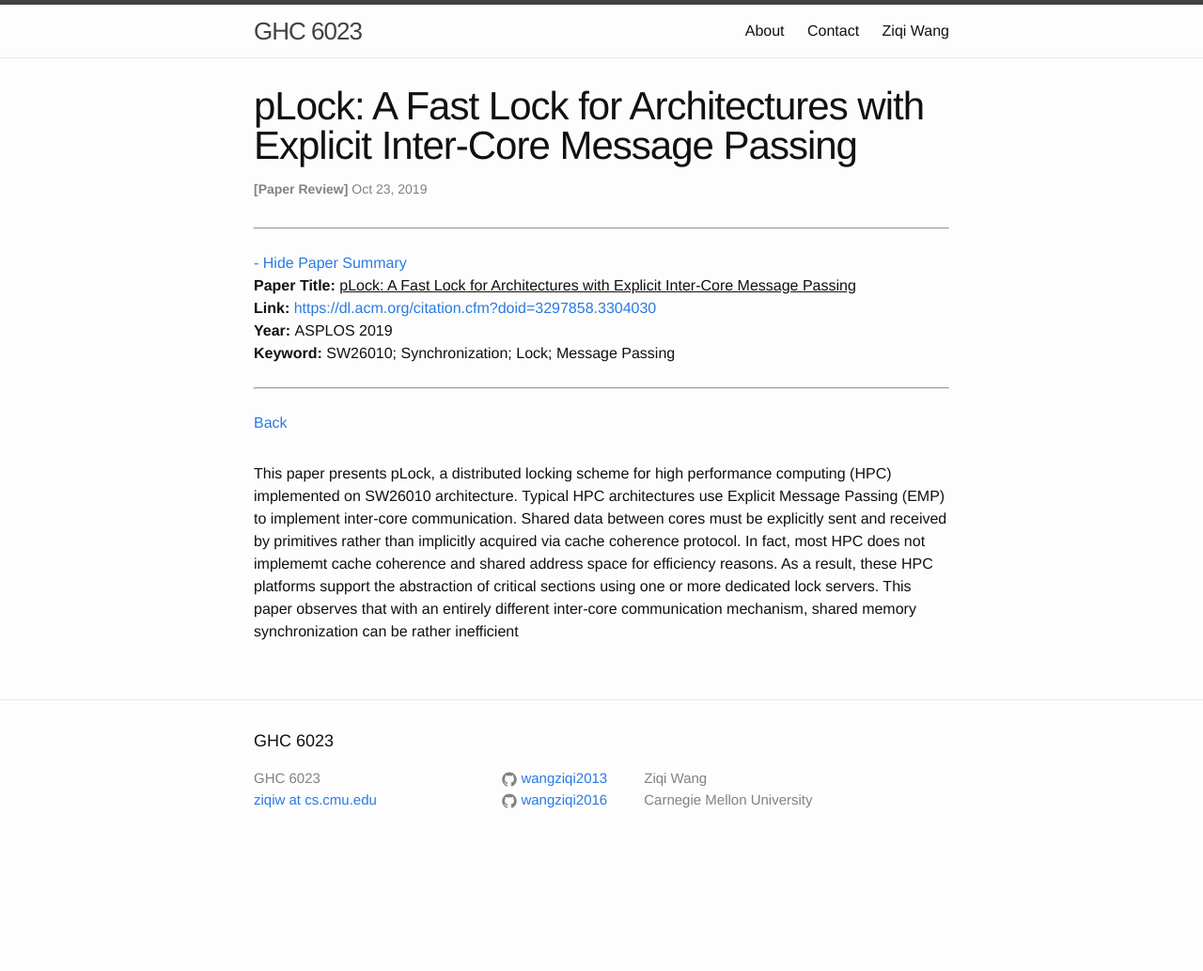
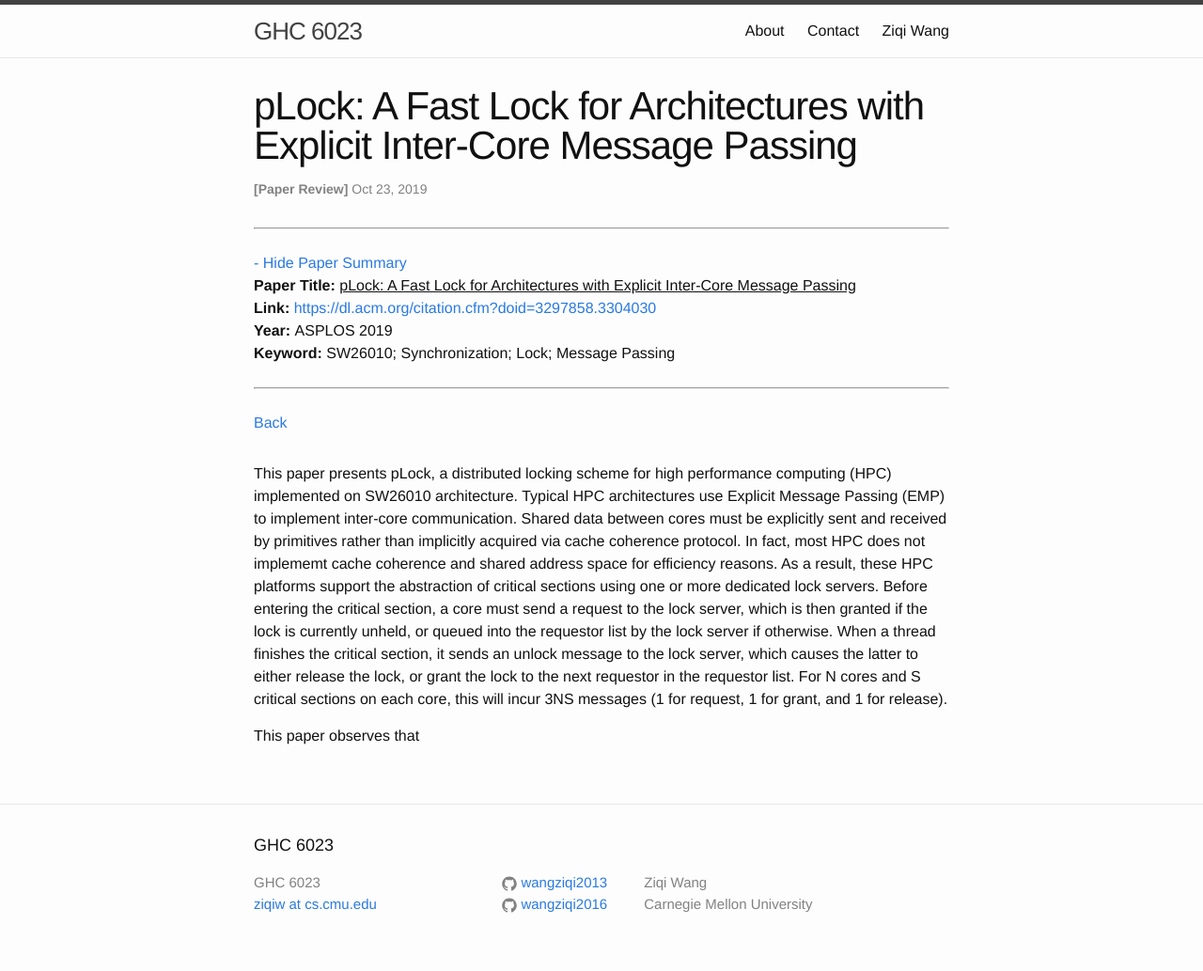
Before and after one commit to wangziqi2013/wangziqi2013.github.io, a Jekyll site: the page built from _posts/2019-10-23-plock.markdown, in a window 1280 px wide. Shown: the whole page at 94% size. Built offline with Jekyll 4.4.1, drawn with Linux system fonts in a browser that asks for light colours; before the commit the page ends 922 px from its top, so only the background shows below that.

Commit message:
Finish EMP locking

```diff
--- a/_posts/2019-10-23-plock.markdown
+++ b/_posts/2019-10-23-plock.markdown
@@ -17,6 +17,11 @@ This paper presents pLock, a distributed locking scheme for high performance com
 Typical HPC architectures use Explicit Message Passing (EMP) to implement inter-core communication. Shared data between
 cores must be explicitly sent and received by primitives rather than implicitly acquired via cache coherence protocol.
 In fact, most HPC does not implememt cache coherence and shared address space for efficiency reasons. As a result, these
-HPC platforms support the abstraction of critical sections using one or more dedicated lock servers.
-This paper observes
-that with an entirely different inter-core communication mechanism, shared memory synchronization can be rather inefficient
+HPC platforms support the abstraction of critical sections using one or more dedicated lock servers. Before entering the
+critical section, a core must send a request to the lock server, which is then granted if the lock is currently unheld,
+or queued into the requestor list by the lock server if otherwise. When a thread finishes the critical section, it
+sends an unlock message to the lock server, which causes the latter to either release the lock, or grant the lock
+to the next requestor in the requestor list. For N cores and S critical sections on each core, this will incur 3NS
+messages (1 for request, 1 for grant, and 1 for release).
+
+This paper observes that
```
